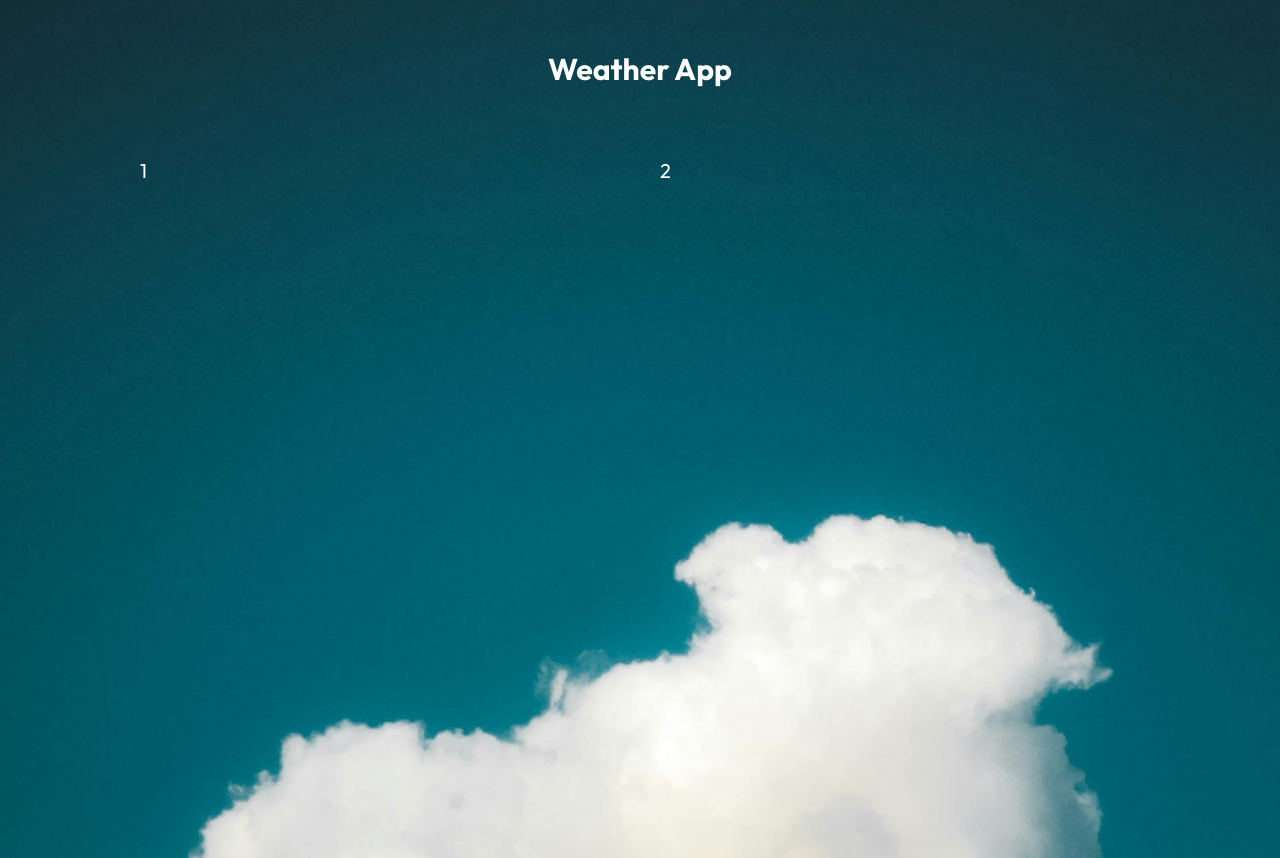
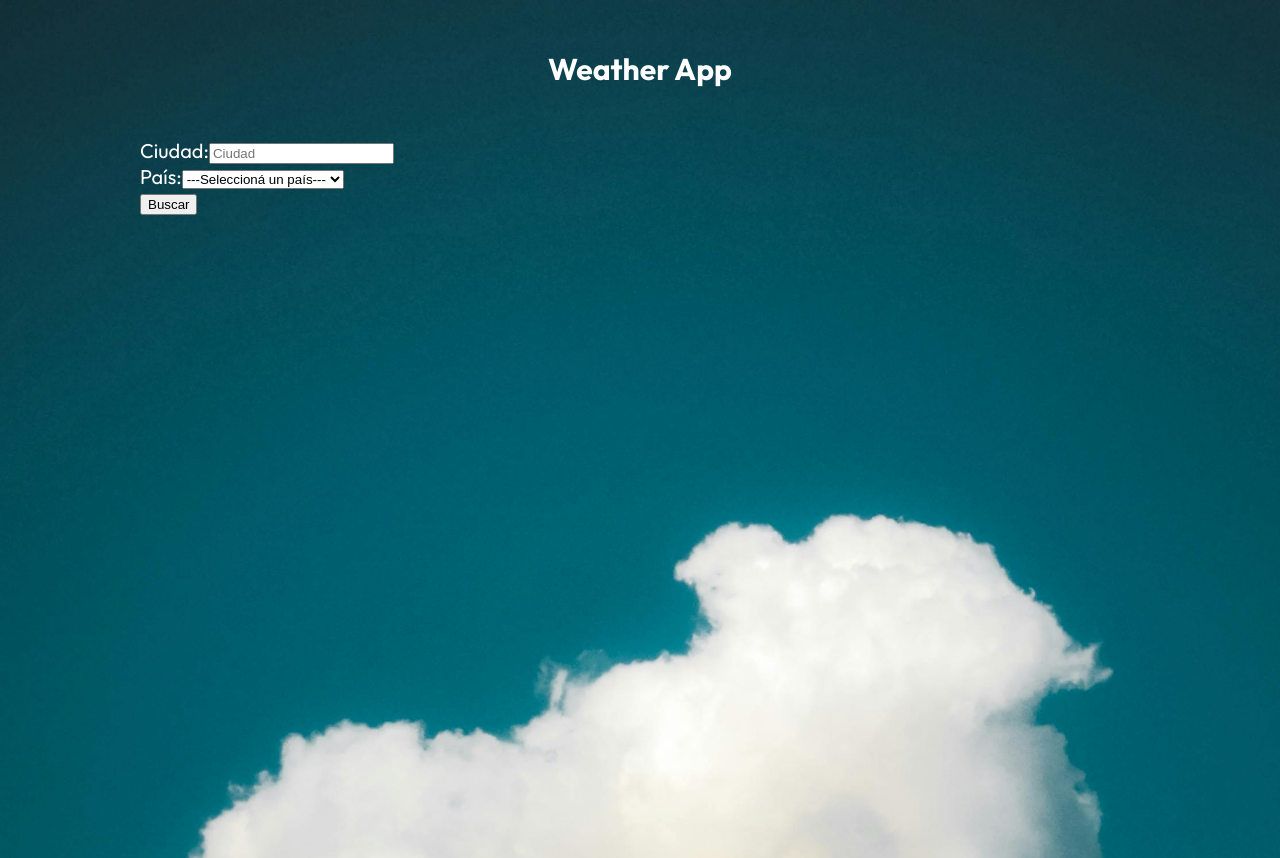
Before and after one commit to SebaFretes/weatherApp, a React (Vite) app: page / in a window 1280 px wide. Built offline with nearby package versions, Linux system fonts and the light colour scheme.

Commit message:
form created

```diff
--- a/src/App.jsx
+++ b/src/App.jsx
@@ -1,4 +1,5 @@
 import styles from './App.module.css';
+import { Form } from './components/Form/Form';
 
 export const App = () => {
 
@@ -6,8 +7,8 @@ export const App = () => {
     <>
       <h1 className={styles.title}>Weather App</h1>
       <div className={styles.container}>
-        <p>1</p>
-        <p>2</p>
+        <Form />
+
       </div>
     </>
   )
--- /dev/null
+++ b/src/components/Form/Form.jsx
@@ -0,0 +1,31 @@
+import { countries } from "../../data/countriesList"
+
+export const Form = () => {
+    return (
+        <form>
+            <div>
+                <label htmlFor="city">Ciudad:</label>
+                <input
+                    id="city"
+                    type="text"
+                    name="city"
+                    placeholder="Ciudad"
+                />
+            </div>
+
+            <div>
+                <label htmlFor="country">País:</label>
+                <select>
+                    <option value="">---Seleccioná un país---</option>
+                    {countries.map(country => (
+                        <option key={country.code} value={country.code}>
+                            {country.name}
+                        </option>
+                    ))}
+                </select>
+            </div>
+
+            <input type="submit" value="Buscar" />
+        </form>
+    )
+}
```
Also changed, not shown: src/components/Form/Form.module.css (added).
